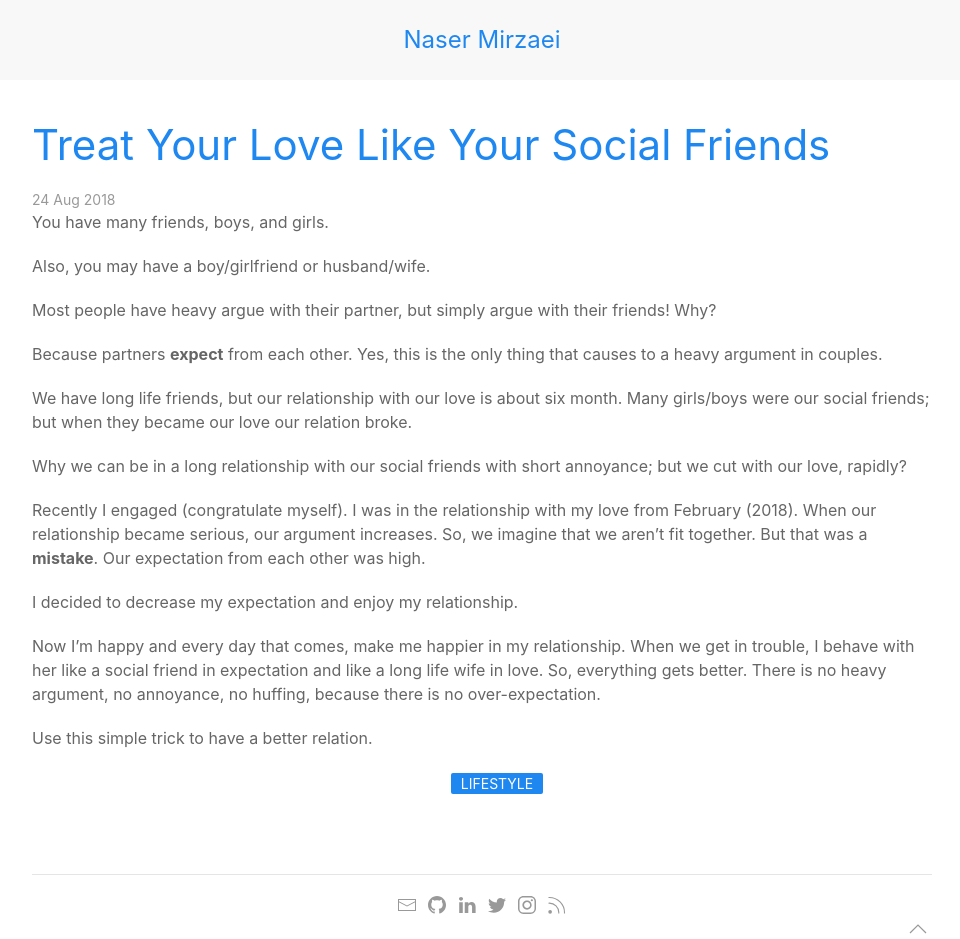
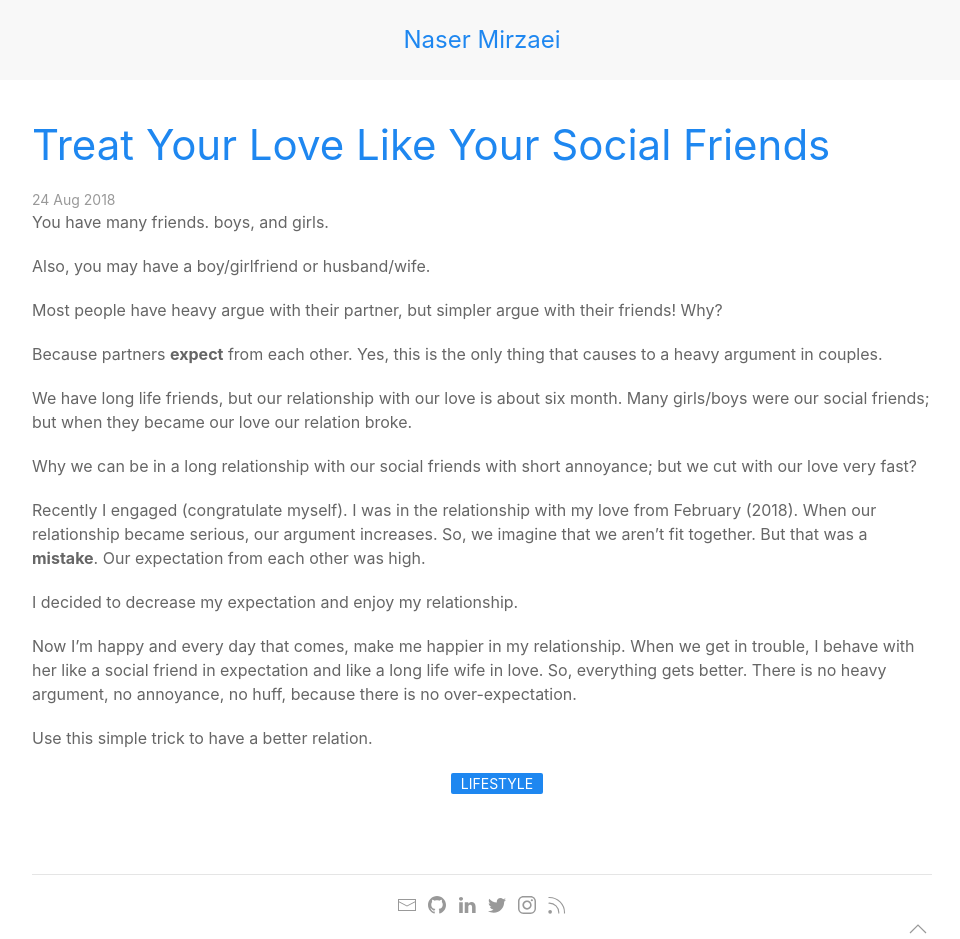
Before and after one commit to nasermirzaei89/nasermirzaei89.github.io, a Jekyll site: the page built from _posts/2018-08-24-treat-your-love-like-your-social-friends.md, in a window 1280 px wide and 939 px high. Shown: the whole window, without its empty margins (158-1118 px from the left). Built offline with Jekyll 4.4.1, drawn with Linux system fonts in a browser that asks for light colours; nearby versions of some CDN libraries; comment, search, counter and statistics services are not loaded.

Commit message:
Update 2018-08-24-treat-your-love-like-your-social-friends.md

```diff
--- a/_posts/2018-08-24-treat-your-love-like-your-social-friends.md
+++ b/_posts/2018-08-24-treat-your-love-like-your-social-friends.md
@@ -2,18 +2,18 @@
 tags: Lifestyle
 ---
 
-You have many friends, boys, and girls.
+You have many friends. boys, and girls.
 
 Also, you may have a boy/girlfriend or husband/wife.
 
-Most people have heavy argue with their partner, but simply argue with their friends! Why?
+Most people have heavy argue with their partner, but simpler argue with their friends! Why?
 
 Because partners **expect** from each other. Yes, this is the only thing that causes to a heavy argument in couples.
 
 We have long life friends, but our relationship with our love is about six month.
 Many girls/boys were our social friends; but when they became our love our relation broke.
 
-Why we can be in a long relationship with our social friends with short annoyance; but we cut with our love, rapidly?
+Why we can be in a long relationship with our social friends with short annoyance; but we cut with our love very fast?
 
 Recently I engaged (congratulate myself).
 I was in the relationship with my love from February (2018).
@@ -26,6 +26,6 @@ I decided to decrease my expectation and enjoy my relationship.
 
 Now I'm happy and every day that comes, make me happier in my relationship.
 When we get in trouble, I behave with her like a social friend in expectation and like a long life wife in love. So, everything gets better.
-There is no heavy argument, no annoyance, no huffing, because there is no over-expectation.
+There is no heavy argument, no annoyance, no huff, because there is no over-expectation.
 
 Use this simple trick to have a better relation.
```
